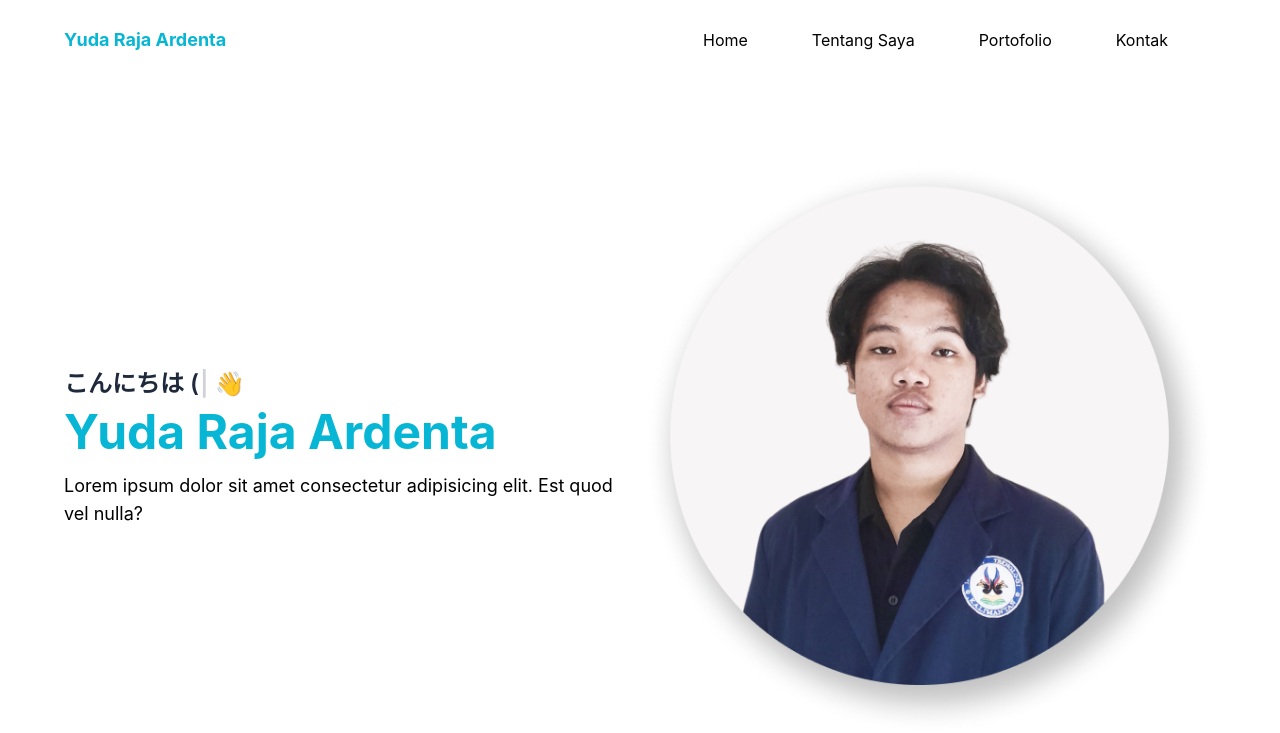
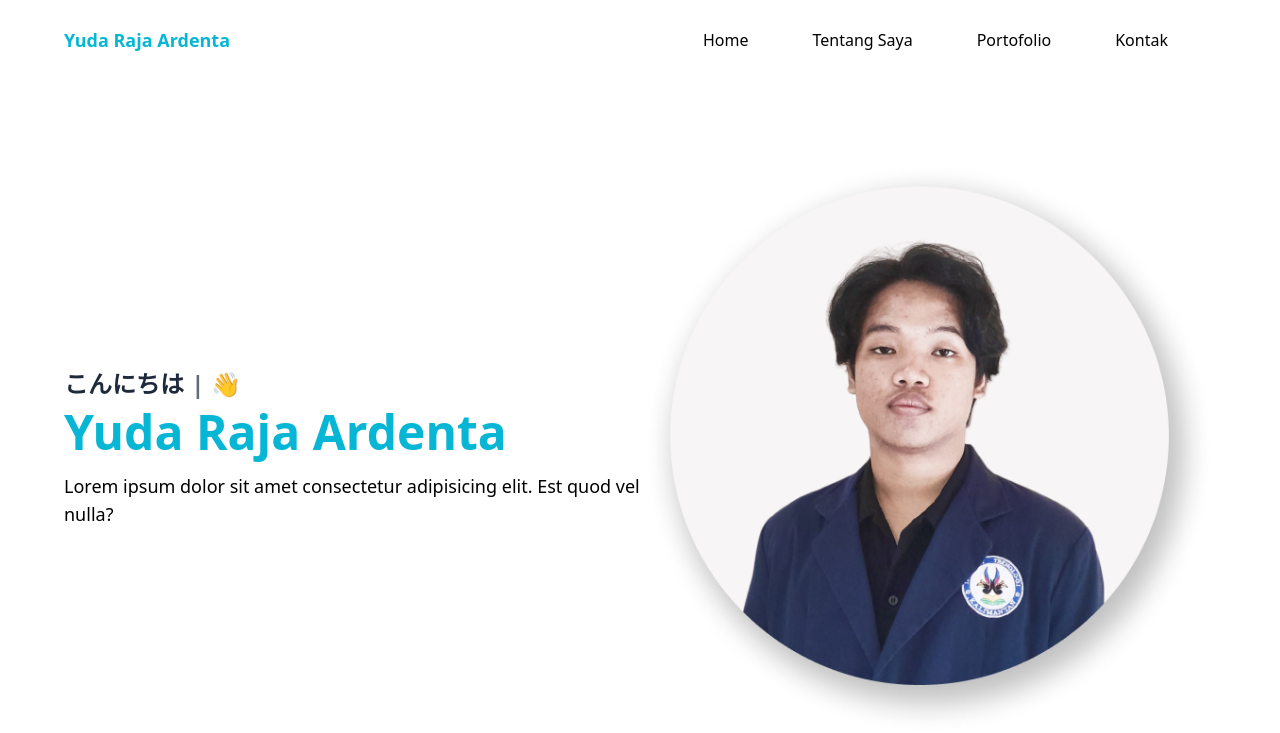
Before and after one commit to yudaraja/portofolio-tailwind, a website: page index.html in a window 1280 px wide. Shown: the top 733 px of the page. Drawn offline with nearby package versions, Linux system fonts and the light colour scheme.

Commit message:
tambah cdn tailwind

```diff
--- a/index.html
+++ b/index.html
@@ -5,7 +5,7 @@
   <meta charset="UTF-8" />
   <meta name="viewport" content="width=device-width, initial-scale=1.0" />
   <title>Portofolio | Yuda Raja Ardenta</title>
-  <link href="/src/output.css" rel="stylesheet" />
+  <script src="https://cdn.tailwindcss.com"></script>
 </head>
 
 <body>
```
